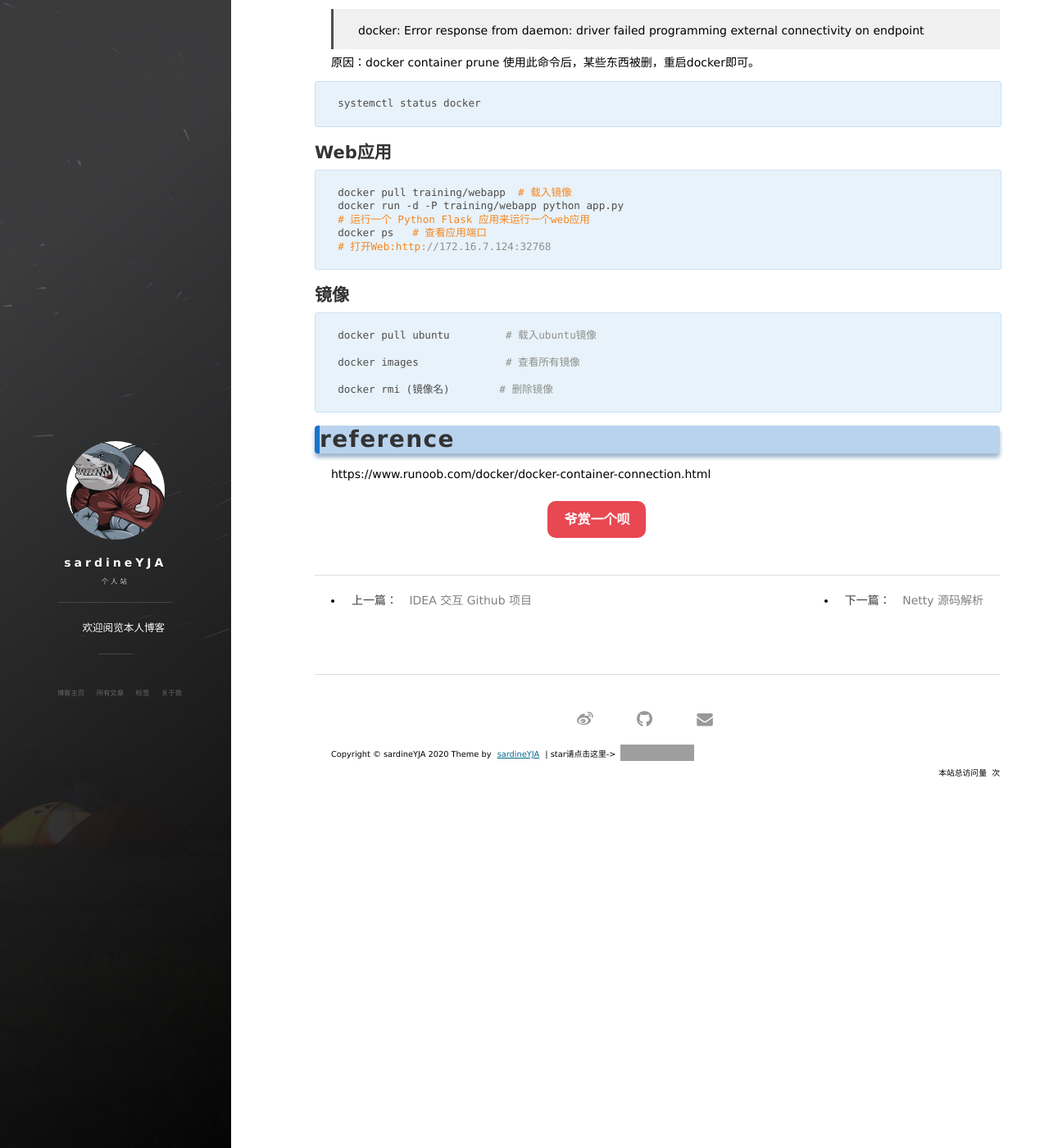
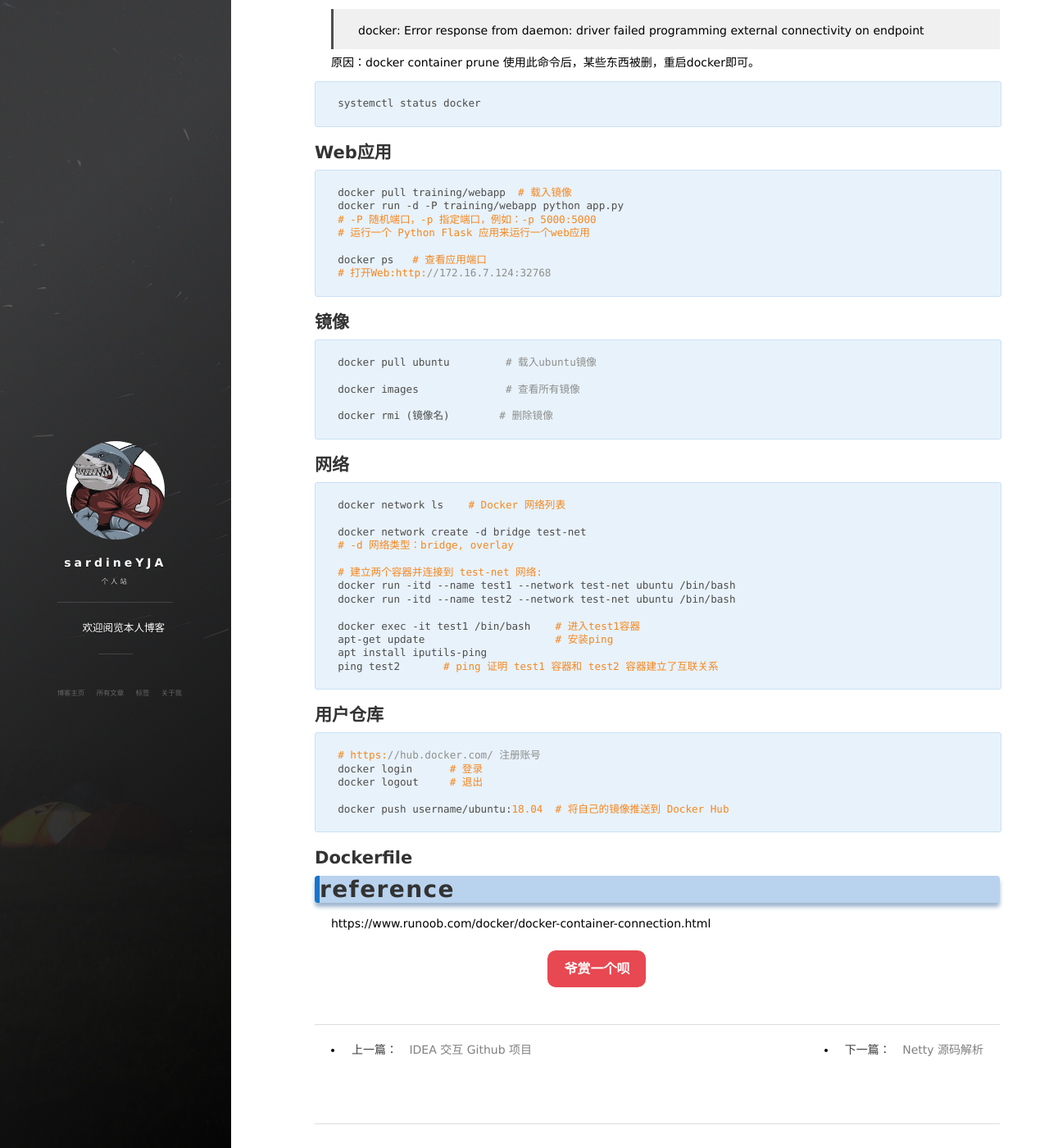
Before and after one commit to sardineYJA/sardineYJA.github.io, a Jekyll site: the page built from _posts/2019-12-02-Other-Docker.md, in a window 1280 px wide and 1400 px high, scrolled down 986 px. Shown: the whole window at 82% size. Built offline with Jekyll 4.4.1, drawn with Linux system fonts in a browser that asks for light colours; nearby versions of some CDN libraries; a script that is not in the unit is left out; comment, search, counter and statistics services are not loaded; grey boxes are pictures that could not be loaded.

Commit message:
Update 2019-12-02-Other-Docker.md

````diff
--- a/_posts/2019-12-02-Other-Docker.md
+++ b/_posts/2019-12-02-Other-Docker.md
@@ -74,7 +74,9 @@ systemctl status docker
 ```sh
 docker pull training/webapp  # 载入镜像
 docker run -d -P training/webapp python app.py
+# -P 随机端口，-p 指定端口，例如：-p 5000:5000
 # 运行一个 Python Flask 应用来运行一个web应用
+
 docker ps   # 查看应用端口
 # 打开Web:http://172.16.7.124:32768
 ```
@@ -91,6 +93,41 @@ docker rmi (镜像名)        # 删除镜像
 ```
 
 
+## 网络
+
+```sh
+docker network ls    # Docker 网络列表
+
+docker network create -d bridge test-net
+# -d 网络类型：bridge, overlay
+
+# 建立两个容器并连接到 test-net 网络:
+docker run -itd --name test1 --network test-net ubuntu /bin/bash
+docker run -itd --name test2 --network test-net ubuntu /bin/bash
+
+docker exec -it test1 /bin/bash    # 进入test1容器
+apt-get update                     # 安装ping
+apt install iputils-ping
+ping test2       # ping 证明 test1 容器和 test2 容器建立了互联关系
+```
+
+## 用户仓库
+
+```sh
+# https://hub.docker.com/ 注册账号
+docker login      # 登录
+docker logout     # 退出
+
+docker push username/ubuntu:18.04  # 将自己的镜像推送到 Docker Hub
+```
+
+## Dockerfile
+
+
+
+
+
+
 # reference
 
 https://www.runoob.com/docker/docker-container-connection.html
````
